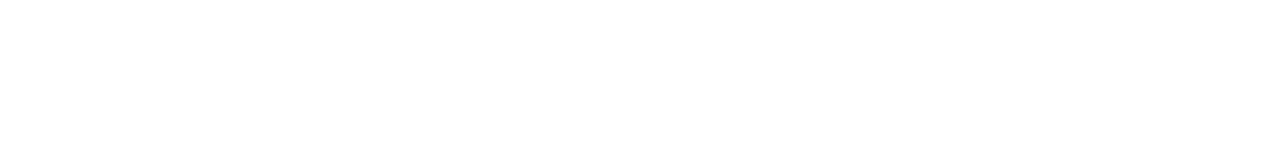
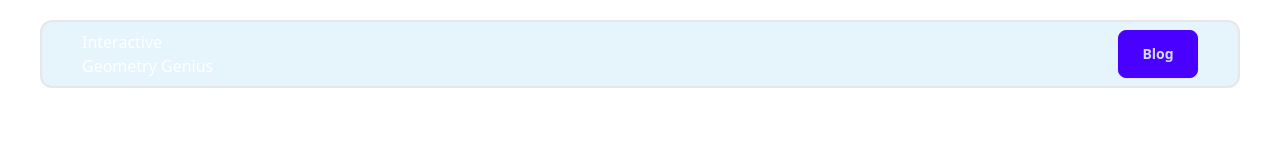
Before and after one commit to SabbirReturn/geaometry-genius-repo, a plain HTML site: page index.html in a window 1280 px wide. Drawn offline with nearby package versions, Linux system fonts and the light colour scheme.

Commit message:
header done

```diff
--- a/index.html
+++ b/index.html
@@ -8,9 +8,17 @@
     <link href="https://cdn.jsdelivr.net/npm/daisyui@4.12.23/dist/full.min.css" rel="stylesheet" type="text/css" />
     <script src="https://cdn.tailwindcss.com"></script>
 </head>
-<body>
+<body class="mx-10 mt-5">
     <header>
-
+        <div class="flex justify-between items-center border-2 px-10 py-2 bg-[#1090D81A] rounded-xl text-white">
+            <div>
+                <h1>Interactive</h1>
+                <p>Geometry Genius</p>
+            </div>
+            <div>
+                <button class="btn btn-primary w-20">Blog</button>
+            </div>
+        </div>
     </header>
 </body>
 </html>
```
